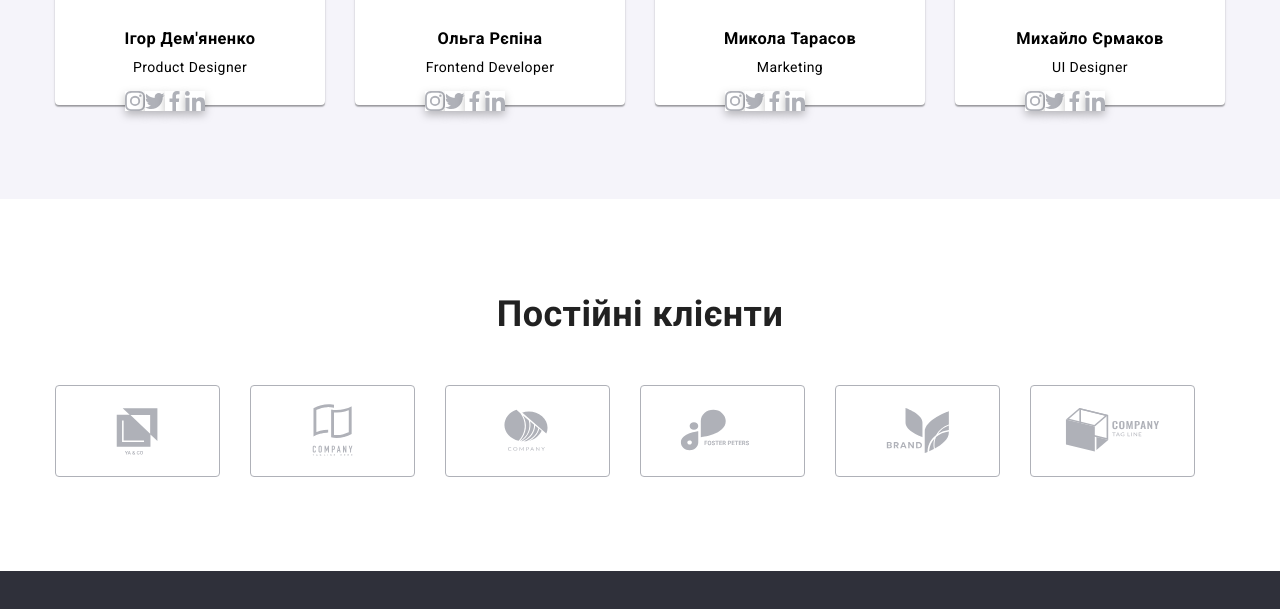
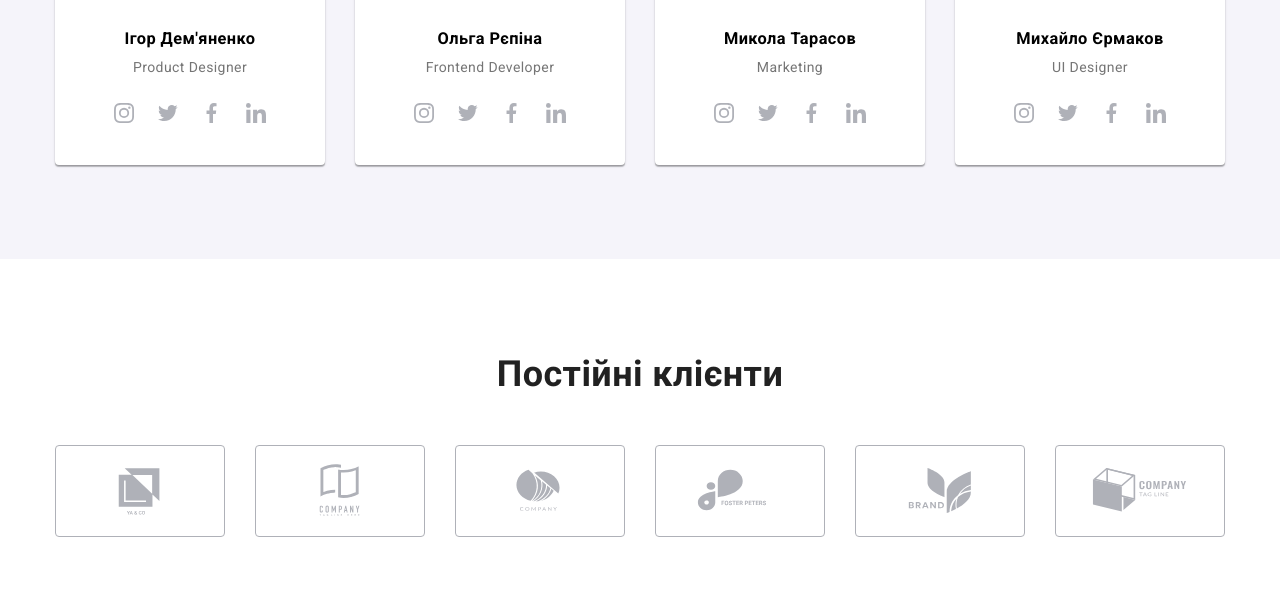
Before and after one commit to SneydzeR/-goit-markup-hw-04-f, a plain HTML site: page index.html in a window 1280 px wide. Shown: the part 2012-2621 px from the top of the page. Drawn offline with nearby package versions, Linux system fonts and the light colour scheme.

Commit message:
Фінальні зміни

```diff
--- a/css/styles.css
+++ b/css/styles.css
@@ -10,6 +10,8 @@
     --icon-fons-color : rgba(175, 177, 184, 1);
     --link-icon-color : rgba(255, 255, 255, 0.1);
     --client-icon-color : rgba(33, 150, 243, 1);
+    --text-people-color:rgba(117, 117, 117, 1);
+
 
     --main-font: 'Roboto',sans-serif;
     --secondary-font : 'Raleway',sans-serif;
@@ -68,7 +70,11 @@ body {
     background-color: var(--accent-color);
     fill:var(--primary-white-color);
 }
-
+.sociamod-links:hover,
+.sociamod-links:focus {
+    background-color: var(--accent-color);
+    fill: var(--primary-white-color);
+}
 
 .omga {
     text-decoration: none;
@@ -93,8 +99,6 @@ body {
 }
 
 .person-card {
-    filter: drop-shadow(0px 4px 4px rgba(0, 0, 0, 0.25));
-    flex-basis: calc((100% - 90px) / 4);
     background-color: var(--primary-white-color);
 }
 
@@ -376,7 +380,6 @@ h1,h2,h3 { margin: 0px;
     border-radius: 0px 0px 4px 4px;
 
     width: 270px;
-    height: 368px;
     text-align: center;
 }
 .work-platform {
@@ -390,6 +393,7 @@ h1,h2,h3 { margin: 0px;
 }
 .work-platform .text {
     margin-top: 0px;
+    color: var(--text-people-color)
 }
 .work-list .text{
     color: var(--primary-text-color);
@@ -416,10 +420,11 @@ h1,h2,h3 { margin: 0px;
     list-style: none;
     border-radius: 50px;
     margin-top: 16px;
-    margin-bottom: 30px;
+    padding: 0px;
+    justify-content: center;
 }
 
-.media .social {
+.media .sociamod-links{
     width: 44px;
     height: 44px;
     border-radius: 50%;
@@ -428,6 +433,20 @@ h1,h2,h3 { margin: 0px;
     align-items: center;
     cursor: pointer;
 }
+
+.sociamod-links {
+    width: 100%;
+    height: 100%;
+    display: flex;
+    align-items: center;
+    justify-content: center;
+    background-color: var(--link-icon-color);
+    border-radius: 50%;
+    fill: var(--icon-fons-color);
+  }
+  .social-icon {
+    fill: currentColor var(--primary-white-color);
+  }
 
 /*Newfolder*/
 .newfolder {
@@ -464,7 +483,12 @@ h1,h2,h3 { margin: 0px;
 .fixt:not(:last-child) {
     margin-right: 30px;
 }
-
+.customers-list .fixt {
+    margin-right: 0px;
+}
+.customers-list .fixt:not(:last-child) {
+margin-right: 30px;
+}
 
 /*Button*/
 
@@ -747,3 +771,9 @@ h1,h2,h3 { margin: 0px;
     background-color: var(--link-icon-color);
     border-radius: 50%;
   }
+  .social-media-foot .block {
+    margin: 0px;
+  }
+  .social-media-foot .block:not(:last-child) {
+    margin-right: 10px;
+  }
--- a/index.html
+++ b/index.html
@@ -25,12 +25,12 @@
             <ul class="contact-nav list">
                 <li class="item">
                 <a class="contacts-page link" href="mailto:info@devstudio.com" class="link">
-                    <svg class="button-icon" width="16" height="12">
+                    <svg aria-label="конверт" class="button-icon" width="16" height="12">
                     <use href="./images/icons.svg#icon-envelope"></use>
                 </svg>info@devstudio.com</a></li>
                 <li class="item">
                 <a class="contacts-page link" href="tel:+380961111111" class="link">
-                    <svg class="smartphone" width="10" height="16">
+                    <svg aria-label="телефон" class="smartphone" width="10" height="16">
                     <use href="./images/icons.svg#icon-phone"></use>
                 </svg>+380961111111</a></li>
             </ul>
@@ -49,7 +49,7 @@
             <ul class="features-list list">
               <li class="item icon-deliver">
                 <div class="superio">
-                    <svg class="icon" width = "70" height = "70">
+                    <svg aria-label="антена" class="icon" width = "70" height = "70">
                 <use href="./images/icons.svg#icon-antenna"></use>
                     </svg>
                 </div>
@@ -61,7 +61,7 @@
               </li>
               <li class="item icon-top">
                 <div class="superio">
-                    <svg class="icon" width = "70" height = "70">
+                    <svg aria-label="годинник" class="icon" width = "70" height = "70">
                 <use href="./images/icons.svg#icon-clock"></use>
                     </svg>
                 </div>
@@ -73,7 +73,7 @@
               </li>
               <li class="item icon-sop">
                 <div class="superio">
-                    <svg class="icon" width = "70" height = "70">
+                    <svg aria-label="діаграма" class="icon" width = "70" height = "70">
                 <use href="./images/icons.svg#icon-diagram"></use>
                     </svg>
                 </div>
@@ -85,7 +85,7 @@
               </li>
               <li class="item icon-pop">
                 <div class="superio">
-                    <svg class="icon" width = "70" height = "70">
+                    <svg aria-label="астронавт" class="icon" width = "70" height = "70">
                 <use href="./images/icons.svg#icon-astronaut"></use>
                     </svg>
                 </div>
@@ -125,26 +125,26 @@
                     <p class="text">Product Designer</p>
                     <ul class="media">
                         <li class="person-card">
-                            <a class="sociamod-link" href="#">
-                                <svg class="social-icon" width = "20" height = "20">
+                            <a class="sociamod-links" href="#">
+                                <svg aria-label="інстаграм" class="social-icon" width = "20" height = "20">
                                 <use href="./images/icons.svg#icon-instagram"></use>
                                     </svg></a>
                         </li>
                         <li class="person-card">
-                            <a class="sociamod-link" href="#">
-                                <svg class="social-icon" width = "20" height = "20">
+                            <a class="sociamod-links" href="#">
+                                <svg  aria-label="твіттер" class="social-icon" width = "20" height = "20">
                                 <use href="./images/icons.svg#icon-tviter"></use>
                                     </svg></a>
                         </li>
                         <li class="person-card">
-                            <a class="sociamod-link" href="#">
-                                <svg class="social-icon" width = "20" height = "20">
+                            <a class="sociamod-links" href="#">
+                                <svg aria-label="фейсбук" class="social-icon" width = "20" height = "20">
                                 <use href="./images/icons.svg#icon-facebook"></use>
                                     </svg></a>
                         </li>
                         <li class="person-card">
-                            <a class="sociamod-link" href="#">
-                                <svg class="social-icon" width = "20" height = "20">
+                            <a class="sociamod-links" href="#">
+                                <svg aria-label="лінкедін" class="social-icon" width = "20" height = "20">
                                 <use href="./images/icons.svg#icon-linkedin"></use>
                                     </svg></a>
                         </li>
@@ -158,26 +158,26 @@
                     <p class="text">Frontend Developer</p>
                     <ul class="media">
                         <li class="person-card">
-                            <a class="sociamod-link" href="#">
-                                <svg class="social-icon" width = "20" height = "20">
+                            <a class="sociamod-links" href="#">
+                                <svg aria-label="інстаграм" class="social-icon" width = "20" height = "20">
                                 <use href="./images/icons.svg#icon-instagram"></use>
                                     </svg></a>
                         </li>
                         <li class="person-card">
-                            <a class="sociamod-link" href="#">
-                                <svg class="social-icon" width = "20" height = "20">
+                            <a class="sociamod-links" href="#">
+                                <svg aria-label="твіттер" class="social-icon" width = "20" height = "20">
                                 <use href="./images/icons.svg#icon-tviter"></use>
                                     </svg></a>
                         </li>
                         <li class="person-card">
-                            <a class="sociamod-link" href="#">
-                                <svg class="social-icon" width = "20" height = "20">
+                            <a class="sociamod-links" href="#">
+                                <svg aria-label="фейсбук" class="social-icon" width = "20" height = "20">
                                 <use href="./images/icons.svg#icon-facebook"></use>
                                     </svg></a>
                         </li>
                         <li class="person-card">
-                            <a class="sociamod-link" href="#">
-                                <svg class="social-icon" width = "20" height = "20">
+                            <a class="sociamod-links" href="#">
+                                <svg aria-label="лінкедін" class="social-icon" width = "20" height = "20">
                                 <use href="./images/icons.svg#icon-linkedin"></use>
                                     </svg></a>
                         </li>
@@ -191,26 +191,26 @@
                     <p class="text">Marketing</p>
                     <ul class="media">
                         <li class="person-card">
-                            <a class="sociamod-link" href="#">
-                                <svg class="social-icon" width = "20" height = "20">
+                            <a class="sociamod-links" href="#">
+                                <svg aria-label="інстаграм" class="social-icon" width = "20" height = "20">
                                 <use href="./images/icons.svg#icon-instagram"></use>
                                     </svg></a>
                         </li>
                         <li class="person-card">
-                            <a class="sociamod-link" href="#">
-                                <svg class="social-icon" width = "20" height = "20">
+                            <a class="sociamod-links" href="#">
+                                <svg  aria-label="твіттер" class="social-icon" width = "20" height = "20">
                                 <use href="./images/icons.svg#icon-tviter"></use>
                                     </svg></a>
                         </li>
                         <li class="person-card">
-                            <a class="sociamod-link" href="#">
-                                <svg class="social-icon" width = "20" height = "20">
+                            <a class="sociamod-links" href="#">
+                                <svg aria-label="фейсбук" class="social-icon" width = "20" height = "20">
                                 <use href="./images/icons.svg#icon-facebook"></use>
                                     </svg></a>
                         </li>
                         <li class="person-card">
-                            <a class="sociamod-link" href="#">
-                                <svg class="social-icon" width = "20" height = "20">
+                            <a class="sociamod-links" href="#">
+                                <svg aria-label="лінкедін" class="social-icon" width = "20" height = "20">
                                 <use href="./images/icons.svg#icon-linkedin"></use>
                                     </svg></a>
                         </li>
@@ -224,26 +224,26 @@
                     <p class="text">UI Designer</p>
                     <ul class="media">
                         <li class="person-card">
-                            <a class="sociamod-link" href="#">
-                                <svg class="social-icon" width = "20" height = "20">
+                            <a class="sociamod-links" href="#">
+                                <svg aria-label="інстаграм" class="social-icon" width = "20" height = "20">
                                 <use href="./images/icons.svg#icon-instagram"></use>
                                     </svg></a>
                         </li>
                         <li class="person-card">
-                            <a class="sociamod-link" href="#">
-                                <svg class="social-icon" width = "20" height = "20">
+                            <a class="sociamod-links" href="#">
+                                <svg aria-label="твіттер" class="social-icon" width = "20" height = "20">
                                 <use href="./images/icons.svg#icon-tviter"></use>
                                     </svg></a>
                         </li>
                         <li class="person-card">
-                            <a class="sociamod-link" href="#">
-                                <svg class="social-icon" width = "20" height = "20">
+                            <a class="sociamod-links" href="#">
+                                <svg aria-label="фейсбук" class="social-icon" width = "20" height = "20">
                                 <use href="./images/icons.svg#icon-facebook"></use>
                                     </svg></a>
                         </li>
                         <li class="person-card">
-                            <a class="sociamod-link" href="#">
-                                <svg class="social-icon" width = "20" height = "20">
+                            <a class="sociamod-links" href="#">
+                                <svg aria-label="лінкедін" class="social-icon" width = "20" height = "20">
                                 <use href="./images/icons.svg#icon-linkedin"></use>
                                     </svg></a>
                         </li>
@@ -259,37 +259,37 @@
             <ul class="customers-list">
                 <li class="fixt">
                     <a class="omga" href="#" class="omg">
-                        <svg class="company-icon" width = "106" height = "60">
+                        <svg aria-label="логотип компанії 1" class="company-icon" width = "106" height = "60">
                         <use href="./images/icons.svg#icon-client1"></use>
                             </svg></a>
                 </li>
                 <li class="fixt">
                     <a class="omga" href="#" class="omg">
-                        <svg class="company-icon" width = "106" height = "60">
+                        <svg aria-label="логотип компанії 2" class="company-icon" width = "106" height = "60">
                             <use href="./images/icons.svg#icon-client2"></use>
                                 </svg></a>
                 </li>
                 <li class="fixt">
                     <a class="omga" href="#" class="omg">
-                        <svg class="company-icon" width = "106" height = "60">
+                        <svg aria-label="логотип компанії 3" class="company-icon" width = "106" height = "60">
                             <use href="./images/icons.svg#icon-client3"></use>
                                 </svg></a>
                 </li>
                 <li class="fixt">
                     <a class="omga" href="#" class="omg">
-                        <svg class="company-icon" width = "106" height = "60">
+                        <svg aria-label="логотип компанії 4" class="company-icon" width = "106" height = "60">
                             <use href="./images/icons.svg#icon-client4"></use>
                                 </svg></a>
                 </li>
                 <li class="fixt">
                     <a class="omga" href="#" class="omg">
-                    <svg class="company-icon" width = "106" height = "60">
+                    <svg aria-label="логотип компанії 5" class="company-icon" width = "106" height = "60">
                         <use href="./images/icons.svg#icon-client5"></use>
                             </svg></a>
                 </li>
                 <li class="fixt">
                     <a class="omga" href="#" class="omg">
-                        <svg class="company-icon" width = "106" height = "60">
+                        <svg aria-label="логотип компанії 6" class="company-icon" width = "106" height = "60">
                             <use href="./images/icons.svg#icon-client6"></use>
                                 </svg></a>
                 </li>
@@ -314,25 +314,25 @@
         <ul class="social-media-foot">
             <li class="block">
                 <a href="#" class="sociamod-link">
-                <svg class="company-icon-footer" width = "20" height = "20">
+                <svg aria-label="інстаграм" class="company-icon-footer" width = "20" height = "20">
                 <use href="./images/icons.svg#icon-instagram"></use>
                 </svg></a>
             </li>
             <li class="block">
                 <a href="#" class="sociamod-link">
-                    <svg class="company-icon-footer" width = "20" height = "20">
+                    <svg aria-label="твіттер" class="company-icon-footer" width = "20" height = "20">
                     <use href="./images/icons.svg#icon-tviter"></use>
                     </svg></a>
             </li>
             <li class="block">
                 <a href="#" class="sociamod-link">
-                    <svg class="company-icon-footer" width = "20" height = "20">
+                    <svg aria-label="фейсбук" class="company-icon-footer" width = "20" height = "20">
                     <use href="./images/icons.svg#icon-facebook"></use>
                     </svg></a>
             </li>
             <li class="block">
                 <a href="#" class="sociamod-link">
-                    <svg class="company-icon-footer" width = "20" height = "20">
+                    <svg aria-label="лінкедін" class="company-icon-footer" width = "20" height = "20">
                     <use href="./images/icons.svg#icon-linkedin"></use>
                     </svg></a>
             </li>
```
Also changed, not shown: portfolio.html (+45 -6 lines).
